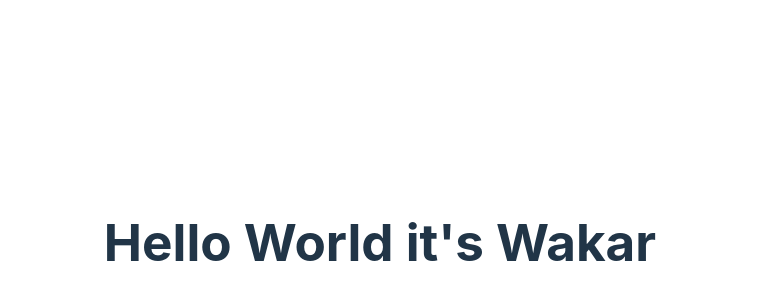
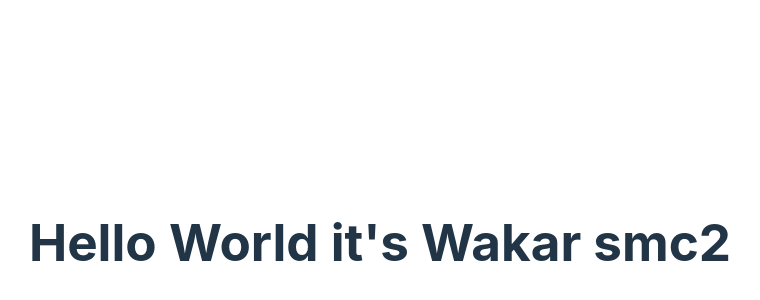
Before and after one commit to wakar-smc2/Test-Page, a React (Vite) app: page / in a window 1280 px wide. Shown: the part 158-458 px from the top of the page, without its empty margins (260-1020 px from the left). Built offline with nearby package versions, Linux system fonts and the light colour scheme.

Commit message:
new commit ...

```diff
--- a/src/App.jsx
+++ b/src/App.jsx
@@ -8,7 +8,7 @@ function App() {
 
   return (
     <>
-      <h1>Hello World it's Wakar</h1>
+      <h1>Hello World it's Wakar smc2</h1>
     </>
   )
 }
```
